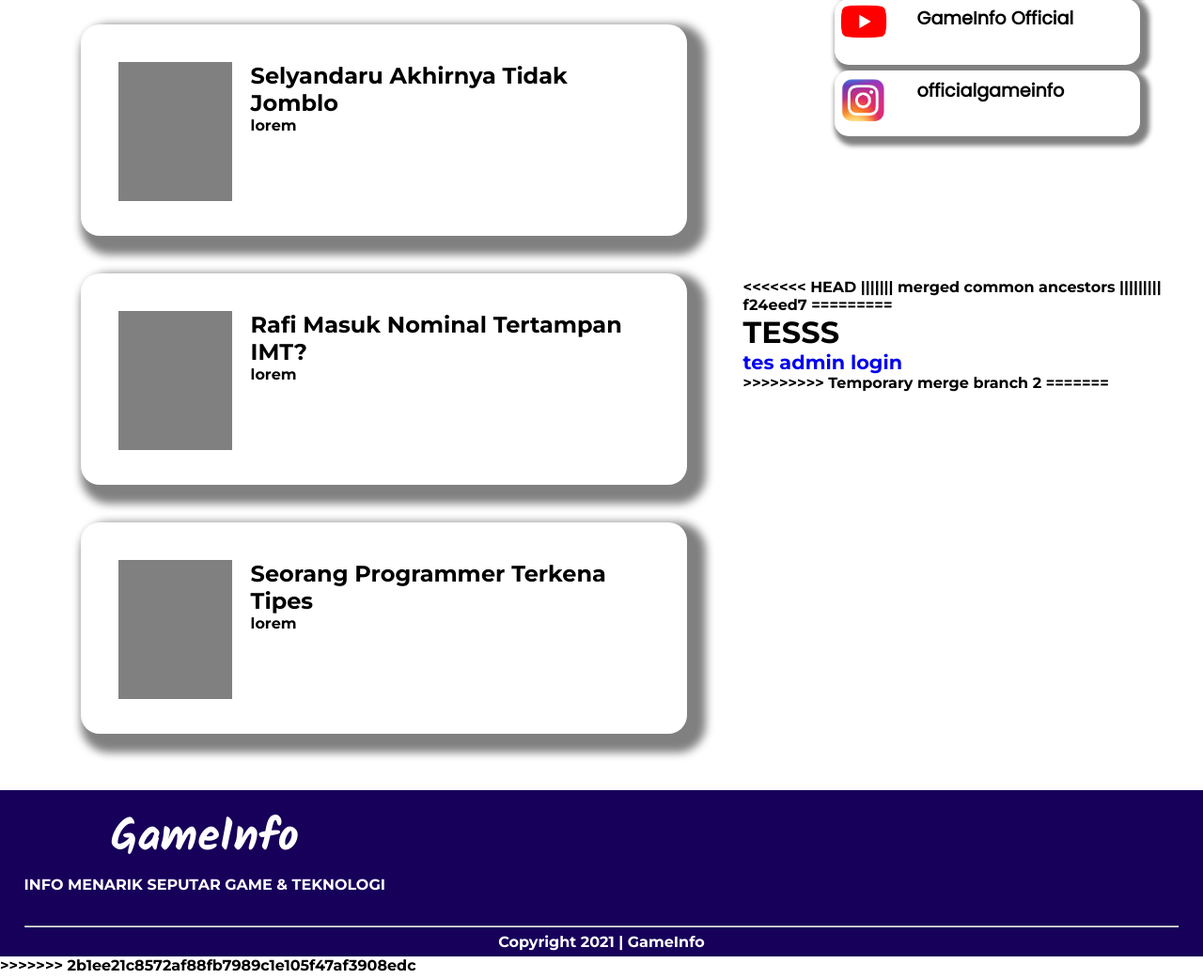
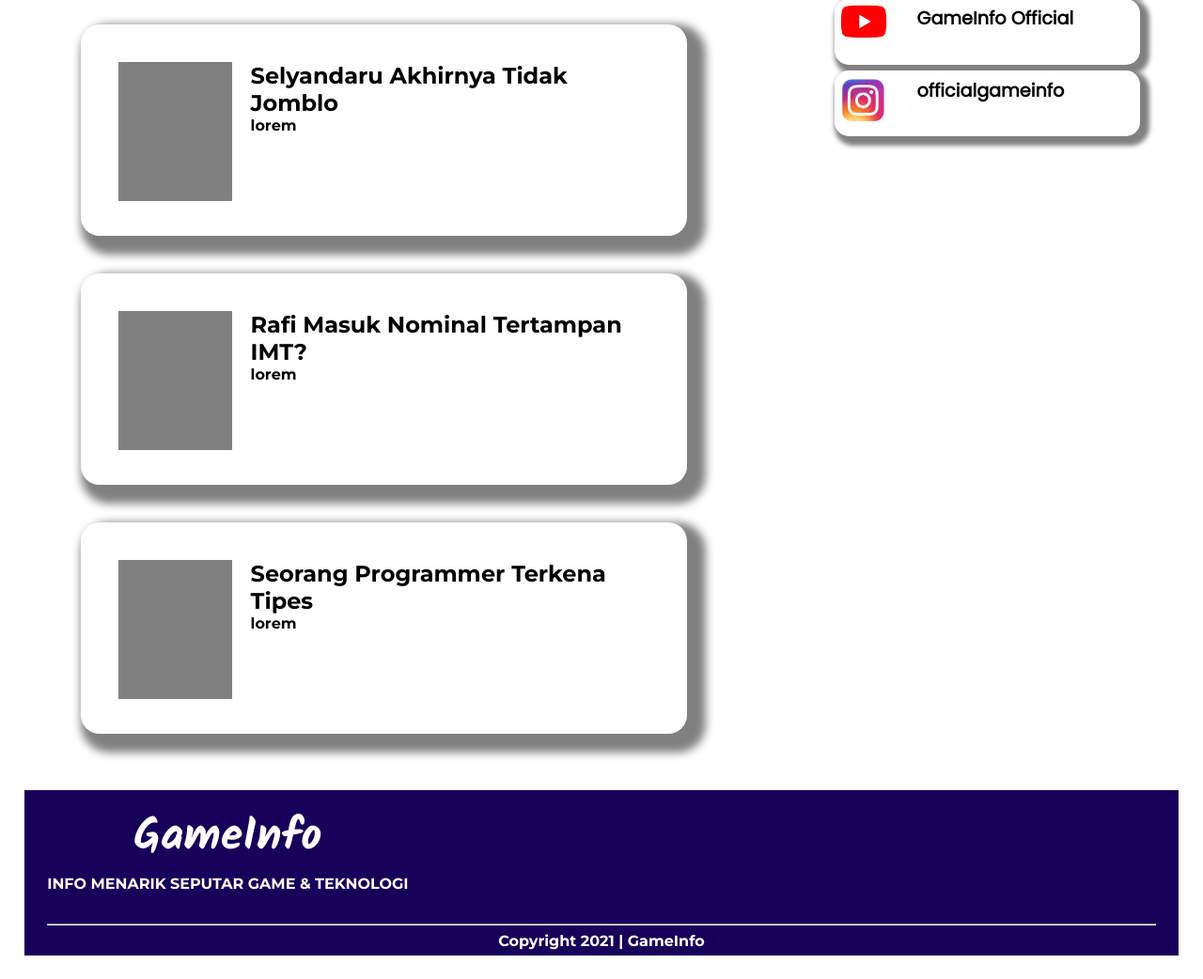
Before and after one commit to UnknownArt01/webprog_GameInfo, a PHP site: page / in a window 1280 px wide. Shown: the part 960-2002 px from the top of the page at 94% size. Run offline with PHP 8.4, Linux system fonts and the light colour scheme.

Commit message:
fix index.php

```diff
--- a/index.php
+++ b/index.php
@@ -129,40 +129,6 @@
         </footer>
 
     </section> -->
-<<<<<<< HEAD
-
-
-
-</body>
-</html>
-||||||| merged common ancestors
-
-
-
-</body>
-</html>
-||||||||| f24eed7
-=========
-<!DOCTYPE html>
-<html lang="en">
-<head>
-    <meta charset="UTF-8">
-    <meta http-equiv="X-UA-Compatible" content="IE=edge">
-    <meta name="viewport" content="width=device-width, initial-scale=1.0">
-    <title>Document</title>
-</head>
-<body>
-    <header>
-        <div>
-            <h1> TESSS </h1>
-            <a href="login.php">tes admin login</a>
-        </div>
-    </header>
-</body>
-</html>
->>>>>>>>> Temporary merge branch 2
-=======
-    </div>
     <div class="clear"></div>
     <section>
         <footer>
@@ -178,6 +144,4 @@
         </footer>
     </section>
 </body>
-
 </html>
->>>>>>> 2b1ee21c8572af88fb7989c1e105f47af3908edc
```
